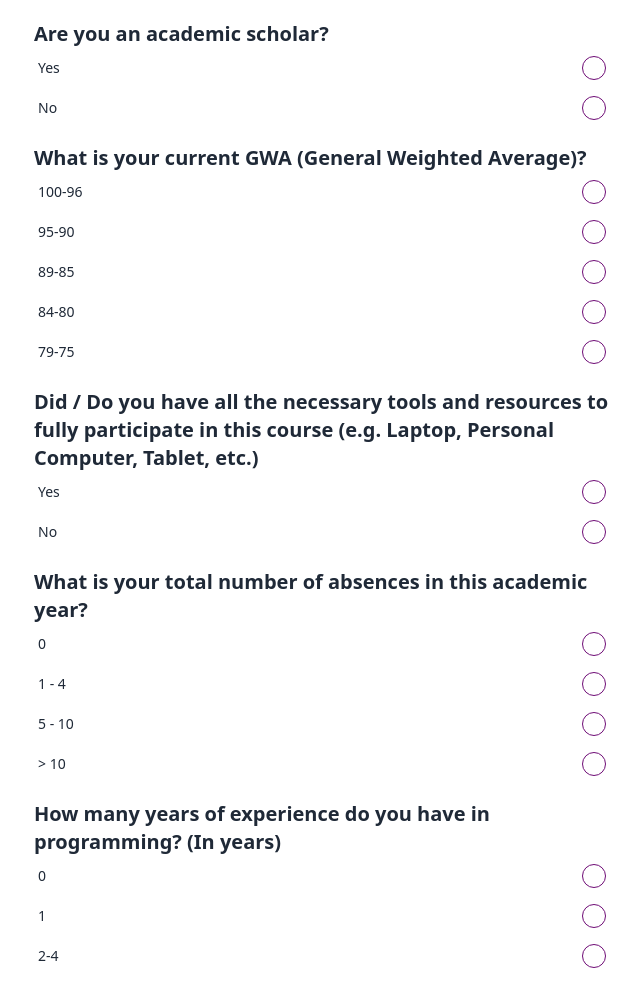
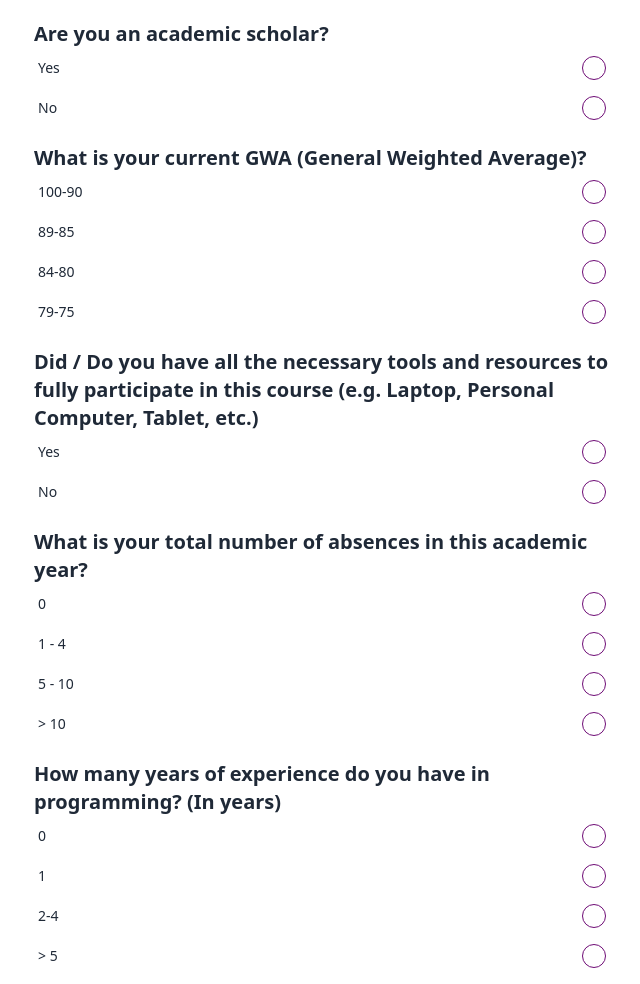
Before and after one commit to comskie/datamining, a Flask app: page / in a window 1280 px wide. Shown: the part 684-1668 px from the top of the page, without its empty margins (318-958 px from the left). Run offline with Flask 2, Linux system fonts and the light colour scheme; style sheets or scripts are compiled from the project's sources; parts of the project's set-up code (start-up, migrations or seed data) failed here and were passed over; some libraries are stand-ins or nearby versions.

Commit message:
Update index.html

```diff
--- a/templates/index.html
+++ b/templates/index.html
@@ -72,7 +72,7 @@
                 </label>
             </div>
         </div>
-        <div class="mt-4 form-control" is_>
+        <div class="mt-4 form-control">
             <span class="font-bold text-xl">Are you an academic scholar?</span>
             <div class="form-control">
                 <label class="label cursor-pointer">
@@ -85,16 +85,12 @@
                 </label>
             </div>
         </div>
-        <div class="mt-4 form-control" is_>
+        <div class="mt-4 form-control">
             <span class="font-bold text-xl">What is your current GWA (General Weighted Average)?</span>
             <div class="form-control">
                 <label class="label cursor-pointer">
-                    <span class="label-text">100-96</span>
-                    <input type="radio" name="gwa" class="radio radio-primary" value="100-96" />
-                </label>
-                <label class="label cursor-pointer">
-                    <span class="label-text">95-90</span>
-                    <input type="radio" name="gwa" class="radio radio-primary" value="95-90" />
+                    <span class="label-text">100-90</span>
+                    <input type="radio" name="gwa" class="radio radio-primary" value="100-90" />
                 </label>
                 <label class="label cursor-pointer">
                     <span class="label-text">89-85</span>
```
